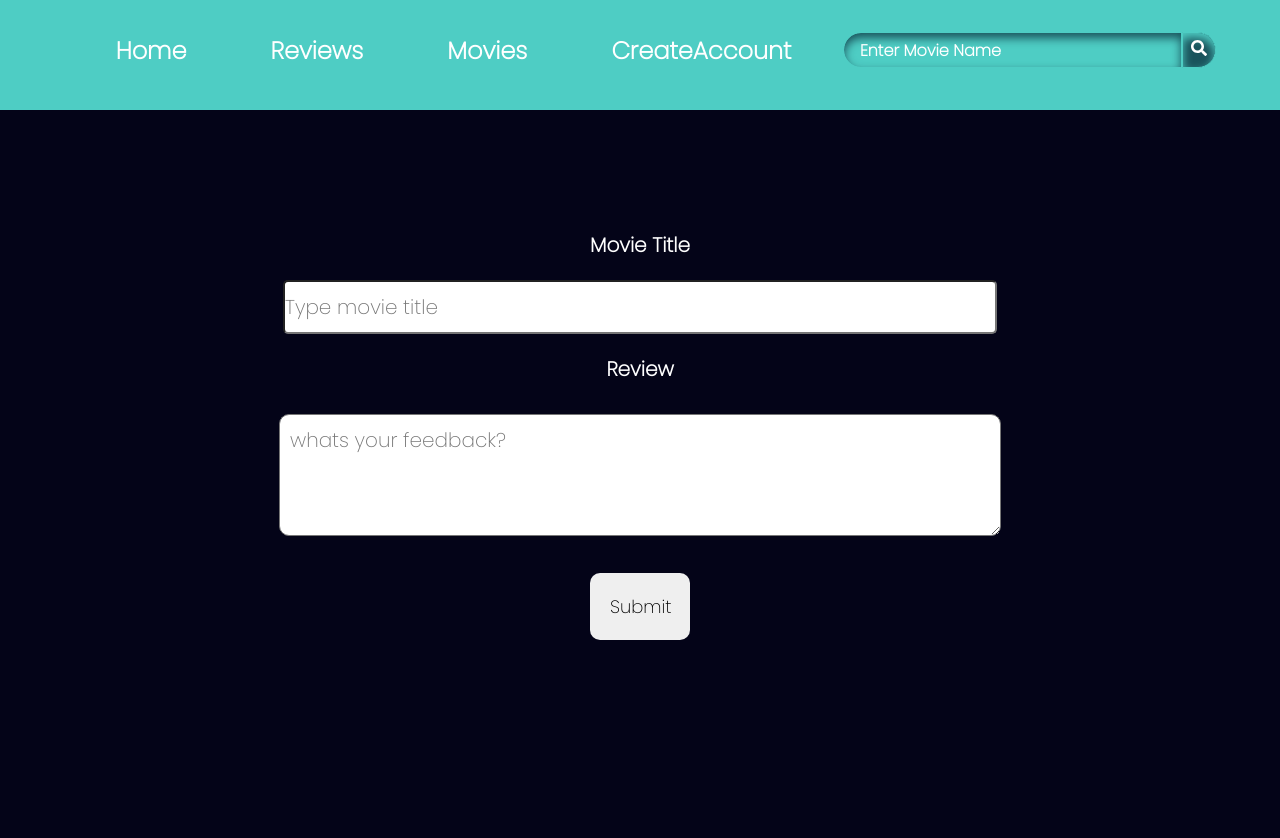
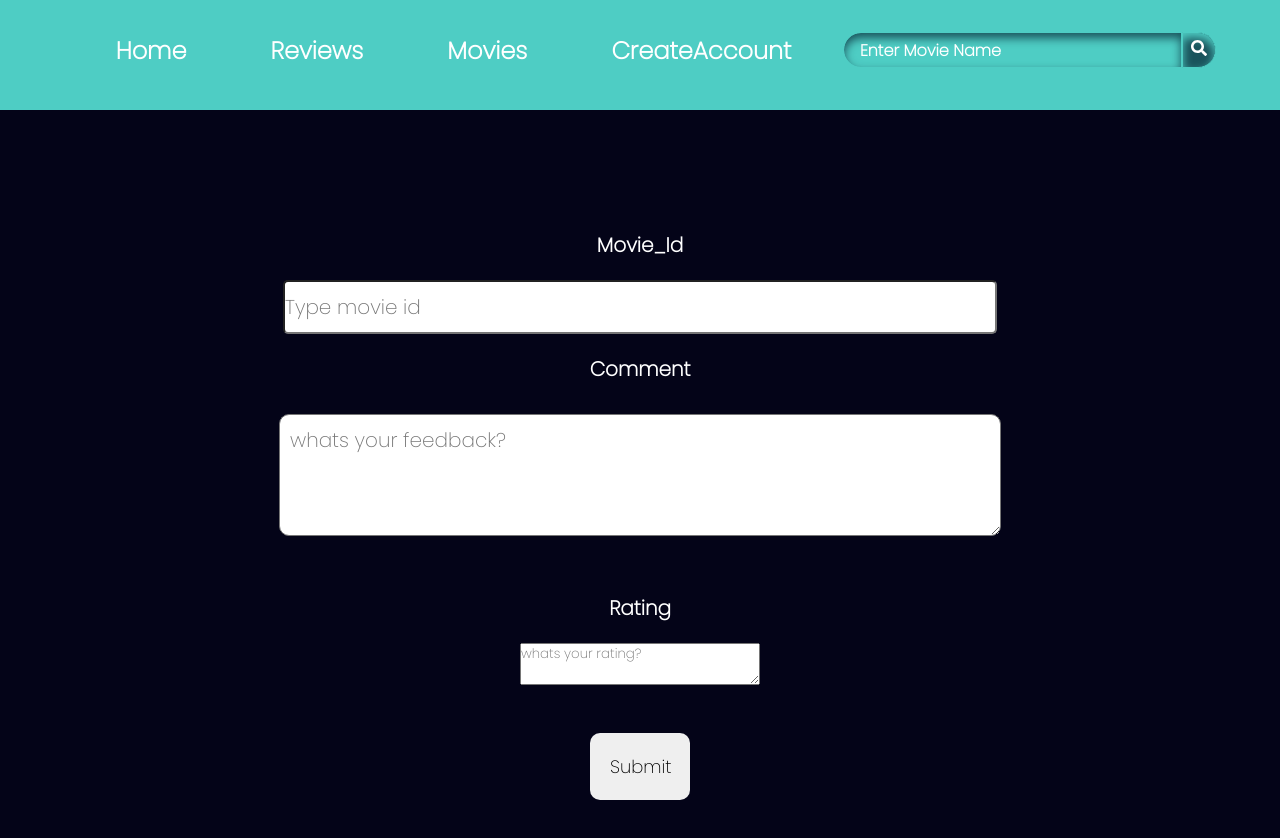
Before and after one commit to Dianaodhiambo/Movies-reviews-frontend, a React (Create React App) app: page /reviews in a window 1280 px wide. Shown: the top 838 px of the page. Built offline with nearby package versions, Linux system fonts and the light colour scheme.

Commit message:
completed assignments

```diff
--- a/src/Components/MovieList.js
+++ b/src/Components/MovieList.js
@@ -5,7 +5,7 @@ function MovieList () {
     const [movies, setMovies] = useState([])
 
 useEffect(()=> {
-    fetch("http://127.0.0.1:3000/movies")
+    fetch("https://moviesreviews-production.up.railway.app//movies")
     .then((r) => r.json())
     .then((movies)=> {
         setMovies(movies);
--- a/src/Components/Reviews.js
+++ b/src/Components/Reviews.js
@@ -4,6 +4,7 @@ const Review = ({onAddReview}) => {
 
   const [movieTitle, setMovieTitle] = useState("")
   const [newReview, setNewReview] = useState("")
+  const [newRating, setNewRating] = useState("")
 
   function handleMovieChange(e){
     setMovieTitle(e.target.value)
@@ -13,10 +14,14 @@ const Review = ({onAddReview}) => {
     setNewReview(e.target.value)
   }
 
+  function handleRatingChange(e){
+    setNewReview(e.target.value)
+  }
+
   function addReview(e) {
     e.preventDefault();
 
-    fetch("http://127.0.0.1:3000/reviews",{
+    fetch("https://moviesreviews-production.up.railway.app/reviews",{
       method: "POST",
       headers: { "Content-Type": "application/json"},
       body: JSON.stringify({ movie_title: movieTitle, body: newReview }),
@@ -26,6 +31,7 @@ const Review = ({onAddReview}) => {
       onAddReview(review);
       setMovieTitle("")
       setNewReview("");
+      setNewRating("")
     })
   }
 
@@ -33,12 +39,16 @@ const Review = ({onAddReview}) => {
     <div className='mwili'>
       <form onSubmit={addReview} className="container2">
         <div className="movie-title">
-        <h5>Movie Title</h5>
-        <input type="text" value={movieTitle} onChange={handleMovieChange} placeholder='Type movie title'/>
+        <h5>Movie_Id</h5>
+        <input type="text" value={movieTitle} onChange={handleMovieChange} placeholder='Type movie id'/>
         </div>
         <div className="comments">
-          <h5>Review</h5>
+          <h5>Comment</h5>
           <textarea type="text" value={newReview} onChange={handleReviewChange} placeholder='whats your feedback?' />
+        </div>
+        <div className="rating">
+          <h5>Rating</h5>
+          <textarea type="text" value={newRating} onChange={handleRatingChange} placeholder='whats your rating?' />
         </div>
         <button id='submit' >Submit</button>
       </form>
```
